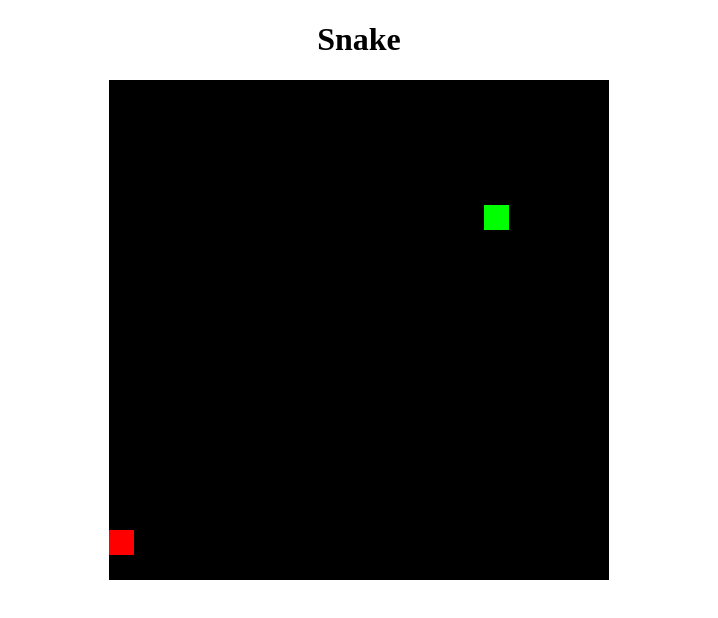
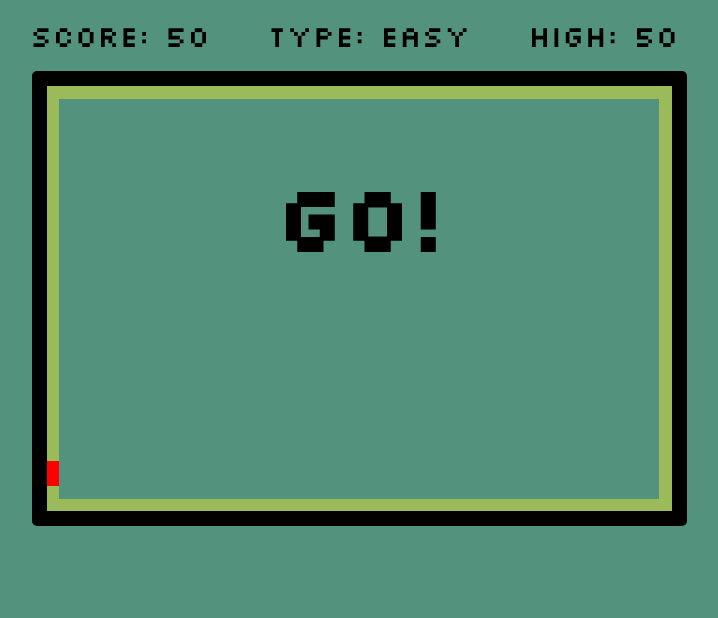
Before and after one commit to Hasancse1617/Javascript-Snake-Game, a website: page src/index.html in a window 1280 px wide. Shown: the whole page, without its empty margins (281-999 px from the left). Drawn offline with Linux system fonts and the light colour scheme.

Commit message:
added counter area, front area, game over area

```diff
--- a/src/assets/main.css
+++ b/src/assets/main.css
@@ -1,3 +1,56 @@
 body{
     text-align: center;
+    background-color: #53937d;
+    font-family: 'Silkscreen', cursive;
+    position: relative;
 }
+.game_upper_content ul li {
+    list-style: none;
+    display: inline-block;
+    font-size: 30px;
+    margin-right: 50px;
+}
+.game_start_content,.game_over_content,.game_counter_content{
+    position: absolute;
+    left: 50%;
+    top: 55%;
+    transform: translate(-50%,-50%);
+    background-color: #53937d;
+    width: 600px;
+    height: 400px;
+}
+.game_over_content{display: none;}
+.game_over_content h1{
+    font-size: 90px;
+}
+.game_counter_content h1{
+    font-size: 90px;
+}
+.game_start_content ul li{
+    list-style: none;
+}
+.game_start_content h1{
+    font-size: 80px;
+}
+.game_start_content h3 {
+    font-size: 30px;
+    margin-top: -40px;
+}
+.game_start_content ul li {
+    list-style: none;
+    font-size: 35px;
+    margin-right: 30px;
+    display: inline-block;
+    /* background: red; */
+    padding: 10px 15px;
+    border-radius: 10px;
+    cursor: pointer;
+}
+.game_start_content ul li:hover{
+    background-color: aliceblue;
+}
+canvas{
+    /* margin-top: 50px; */
+    border: 15px solid black;
+    border-radius: 5px;
+}
--- a/src/assets/main.js
+++ b/src/assets/main.js
@@ -1,11 +1,11 @@
 let blockSize = 25;
-let rows = 20;
-let cols = 20;
+let rows = 17;
+let cols = 25;
 let board;
 let context;
 
 //initialize velocity variable
-let velocityX = 1;
+let velocityX = 0;
 let velocityY = 0;
 
 //initialize snake position
@@ -17,6 +17,8 @@ let foodX;
 let foodY;
 
 let snakeBody = [];
+let timeInterval;
+
 
 function initial(){
     board = document.getElementById("board");
@@ -24,12 +26,12 @@ function initial(){
     board.height = rows * blockSize;
     context = board.getContext("2d");
     placeFoodRandom();
-    setInterval(draw, 500);
+    timeInterval = setInterval(drawGame, 300);
     document.addEventListener("keyup", changeDirection);
 }
 function changeDirection(e){
     // console.log(e);
-    if(e.code == "ArrowUp" && velocityY != 1){
+    if(e.code == "ArrowUp"){
         velocityX = 0;
         velocityY = -1;
     }
@@ -47,10 +49,10 @@ function changeDirection(e){
     }
 }
 
-function draw(){
+function drawGame(){
     // console.log("draw")
     //draw full board
-    context.fillStyle = "black";
+    context.fillStyle = "#9bba5a";
     context.fillRect(0, 0, board.width, board.height);
 
     //draw random food
@@ -61,21 +63,27 @@ function draw(){
     if(snakeX == foodX && snakeY == foodY){
         snakeBody.push([foodX, foodY]);
         placeFoodRandom();
+        // console.log(snakeBody);
     }
-
+    //move snake body
+    for(let i = snakeBody.length-1; i > 0; i--){
+        snakeBody[i] = snakeBody[i-1];
+    }
+    if(snakeBody.length){
+        snakeBody[0] = [snakeX, snakeY];
+    }
     //draw snake
-    context.fillStyle = "lime";
+    context.fillStyle = "black";
     snakeX += velocityX * blockSize;
     snakeY += velocityY * blockSize;
     context.fillRect(snakeX, snakeY, blockSize, blockSize);
-    for(i = 0; i < snakeBody.length; i++){
+    for(let i = 0; i < snakeBody.length; i++){
         context.fillRect(snakeBody[i][0], snakeBody[i][1], blockSize, blockSize);
     }
-    //move snake body
-    for(i = 0; i < snakeBody.length; i++){
-        snakeBody[i][0]+=10;
-        snakeBody[i][1]+=10;
-        // console.log(x,y);
+    //game over
+    if(snakeX < 0 || snakeX > cols*blockSize-1 || snakeY < 0 || snakeY > rows*blockSize-1){
+        // alert("Game over");
+        clearInterval(timeInterval);
     }
 }
 initial();
@@ -83,3 +91,15 @@ function placeFoodRandom(){
     foodX = Math.floor(Math.random() * cols) * blockSize;
     foodY = Math.floor(Math.random() * rows) * blockSize;
 }
+
+//counter area 3 2 1 Ready
+let counter = document.getElementById("counter");
+let h = 4;
+let counterInterval = setInterval(counterStart, 1000);
+function counterStart(){
+    counter.innerHTML = --h;
+    if(h < 1){
+        counter.innerHTML = "Go!";
+        clearInterval(counterInterval);
+    }
+}
--- a/src/index.html
+++ b/src/index.html
@@ -5,11 +5,36 @@
     <meta http-equiv="X-UA-Compatible" content="IE=edge">
     <meta name="viewport" content="width=device-width, initial-scale=1.0">
     <title>Document</title>
+    <link rel="preconnect" href="https://fonts.googleapis.com">
+    <link rel="preconnect" href="https://fonts.gstatic.com" crossorigin>
+    <link href="https://fonts.googleapis.com/css2?family=Silkscreen&display=swap" rel="stylesheet">
     <link rel="stylesheet" href="/assets/main.css">
 </head>
 <body>
-    <h1>Snake</h1>
-    <canvas id="board"></canvas>
+    <div class="game_upper_content">
+        <ul>
+            <li>Score: 50</li>
+            <li>Type: Easy</li>
+            <li>High: 50</li>
+        </ul>
+    </div>
+    <div class="game_start_content">
+        <h1>Snake</h1>
+        <h3>Choose Level</h3>
+        <ul>
+            <li>Easy</li>
+            <li>Medium</li>
+            <li>Hard</li>
+        </ul>
+    </div>
+    <div class="game_counter_content">
+        <h1 id="counter"></h1>
+    </div>
+    <div class="game_over_content">
+        <h1>Game<br>Over!</h1>
+    </div>
+    <canvas id="board">
+    </canvas>
     <script src="/assets/main.js"></script>
 </body>
 </html>
```
